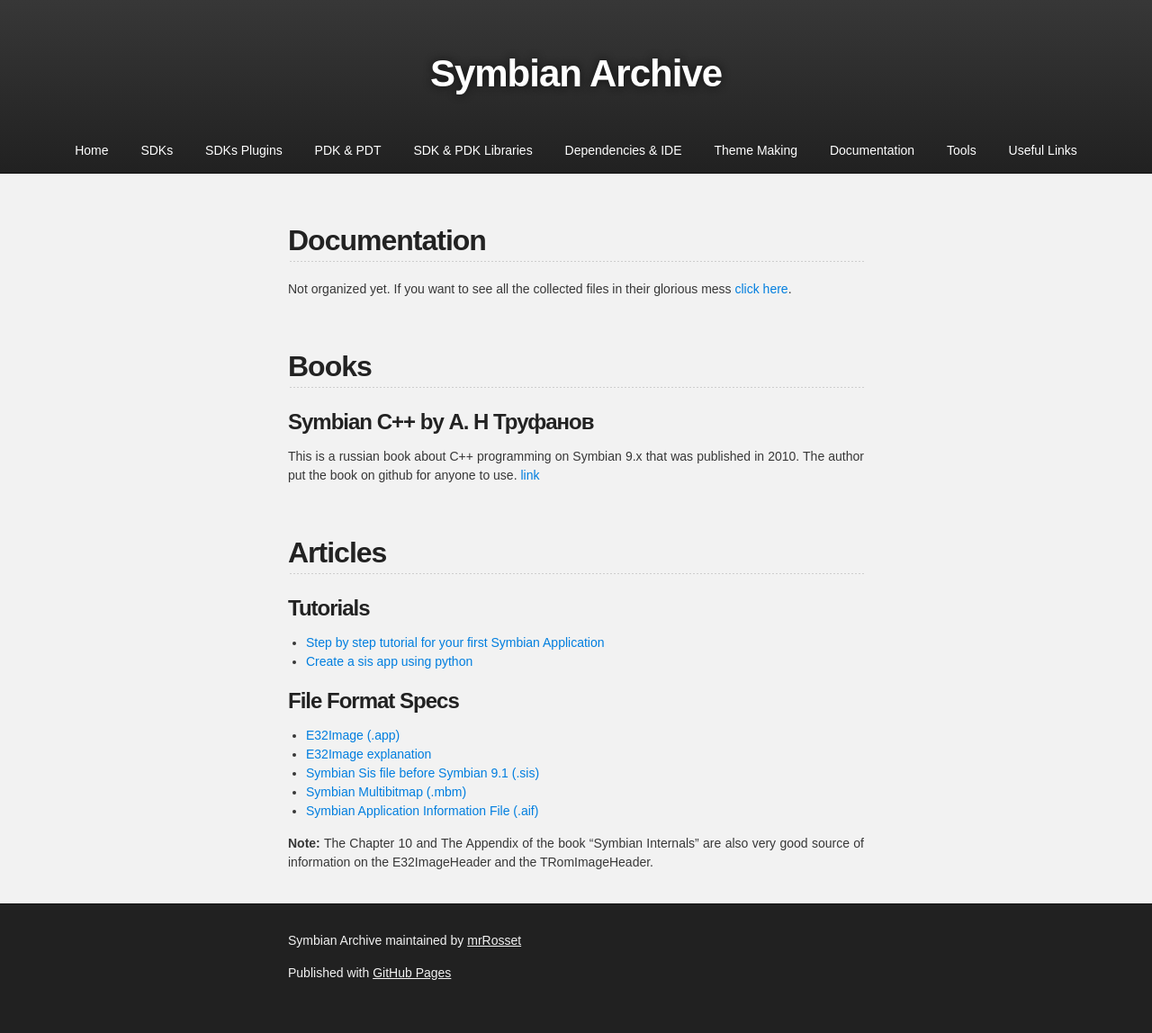
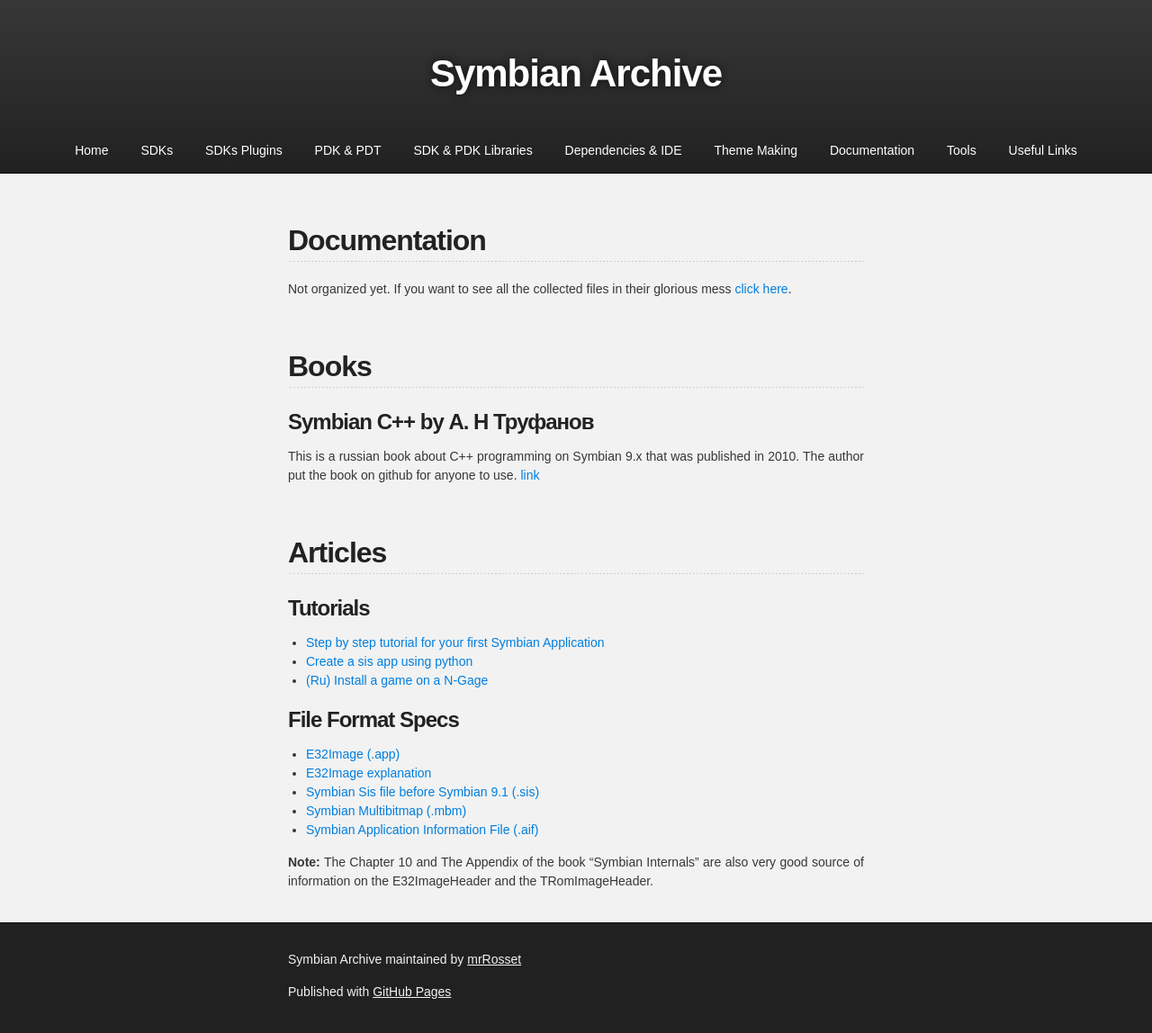
Before and after one commit to mrRosset/Symbian-Archive, a Jekyll site: the page built from Documentation.md, in a window 1280 px wide. Shown: the whole page at 90% size. Built offline with Jekyll 4.4.1, drawn with Linux system fonts in a browser that asks for light colours; our own code applies the rules of GitHub Pages for plain Markdown files; the repository's description, which GitHub fills in, is left out; before the commit the page ends 1127 px from its top, so only the background shows below that.

Commit message:
add an install application

```diff
--- a/Documentation.md
+++ b/Documentation.md
@@ -17,6 +17,7 @@ This is a russian book about C++ programming on Symbian 9.x that was published i
 ### Tutorials
 * [Step by step tutorial for your first Symbian Application](https://github.com/sapandiwakar/Symbian-Application-Development-Tutorials)
 * [Create a sis app using python](http://www.mobilenin.com/pys60/info_standalone_application.htm)
+* [(Ru) Install a game on a N-Gage](http://rutracker.org/forum/viewtopic.php?t=329313)
 
 ### File Format Specs
 
```
